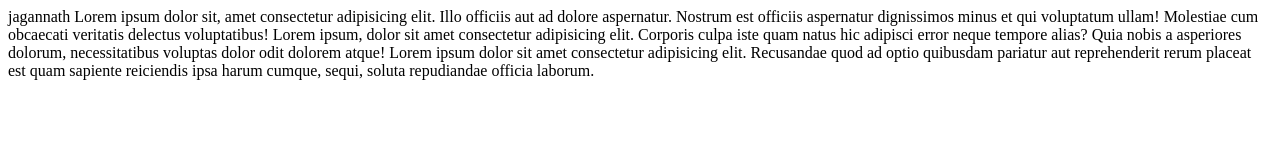
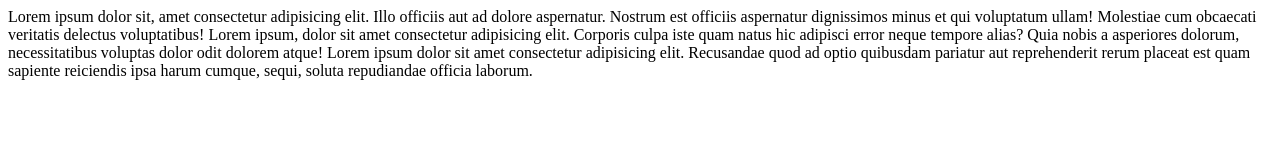
Before and after one commit to Jagannath741/UI-Full-Stack-React, a website: page index.html in a window 1280 px wide. Drawn offline with Linux system fonts and the light colour scheme.

Commit message:
My portfolio

```diff
--- a/index.html
+++ b/index.html
@@ -10,7 +10,7 @@
     <meta charset="utf-8">
    </head>
    <body>
-    jagannath Lorem ipsum dolor sit, amet consectetur adipisicing elit. Illo officiis aut ad dolore aspernatur. Nostrum est officiis aspernatur dignissimos minus et qui voluptatum ullam! Molestiae cum obcaecati veritatis delectus voluptatibus!
+    Lorem ipsum dolor sit, amet consectetur adipisicing elit. Illo officiis aut ad dolore aspernatur. Nostrum est officiis aspernatur dignissimos minus et qui voluptatum ullam! Molestiae cum obcaecati veritatis delectus voluptatibus!
     Lorem ipsum, dolor sit amet consectetur adipisicing elit. Corporis culpa iste quam natus hic adipisci error neque tempore alias? Quia nobis a asperiores dolorum, necessitatibus voluptas dolor odit dolorem atque!
     Lorem ipsum dolor sit amet consectetur adipisicing elit. Recusandae quod ad optio quibusdam pariatur aut reprehenderit rerum placeat est quam sapiente reiciendis ipsa harum cumque, sequi, soluta repudiandae officia laborum.
     </body>
```
